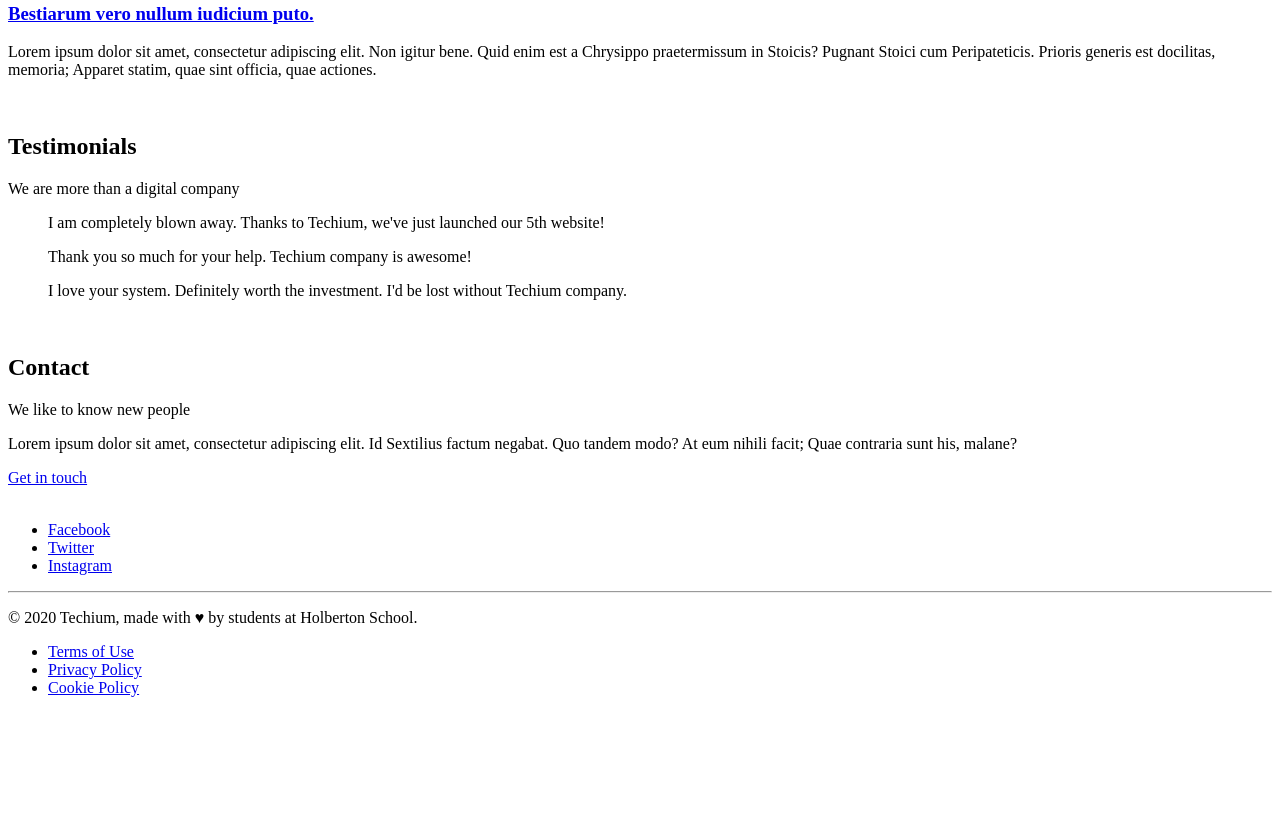
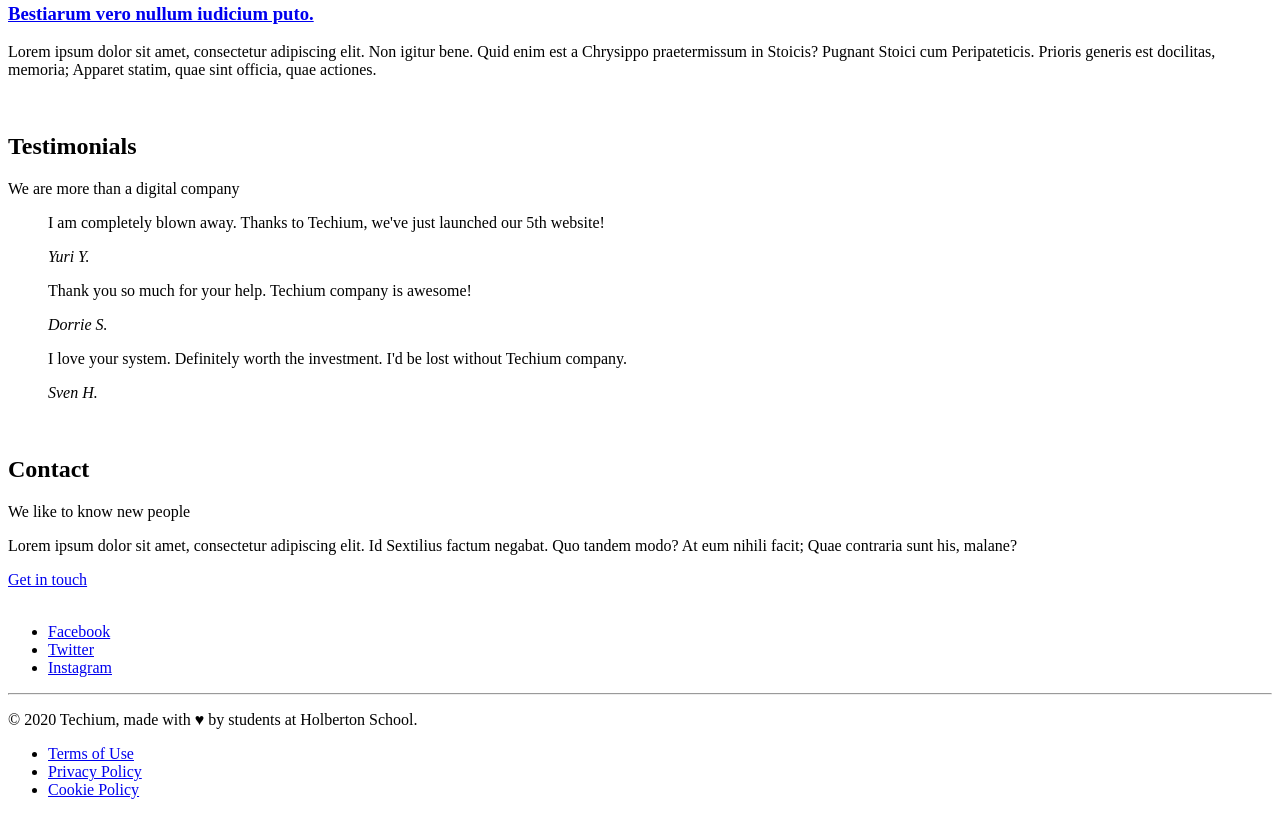
Before and after one commit to Khaledxab/holbertonschool-web_front_end, a plain HTML site: page 0x00-html_advanced/29-index.html in a window 1280 px wide. Shown: the part 1795-2610 px from the top of the page. Before the commit the page ends 2508 px from the top, so only its background shows below. Drawn offline with Linux system fonts and the light colour scheme.

Commit message:
Client quotes #another way

```diff
--- a/0x00-html_advanced/29-index.html
+++ b/0x00-html_advanced/29-index.html
@@ -120,9 +120,24 @@
                         <p>We are more than a digital company</p>
                     </header>
                     <div>
-                        <article><blockquote cite="Yuri Y.">I am completely blown away. Thanks to Techium, we've just launched our 5th website!</blockquote></article>
-                        <article><blockquote cite="Dorrie S.">Thank you so much for your help. Techium company is awesome!</blockquote></article>
-                        <article><blockquote cite="Sven H.">I love your system. Definitely worth the investment. I'd be lost without Techium company.</blockquote></article>
+                        <article>
+                            <blockquote>
+                              <p>I am completely blown away. Thanks to Techium, we've just launched our 5th website!</p>
+                                <cite>Yuri Y.</cite>
+                            </blockquote>
+                        </article>
+                        <article>
+                            <blockquote>
+                              <p>Thank you so much for your help. Techium company is awesome!</p>
+                                <cite>Dorrie S.</cite>
+                            </blockquote>
+                        </article>
+                        <article>
+                            <blockquote>
+                              <p>I love your system. Definitely worth the investment. I'd be lost without Techium company.</p>
+                                <cite>Sven H.</cite>
+                            </blockquote>
+                        </article>
                     </div>
                 </div>
             </section>
```
